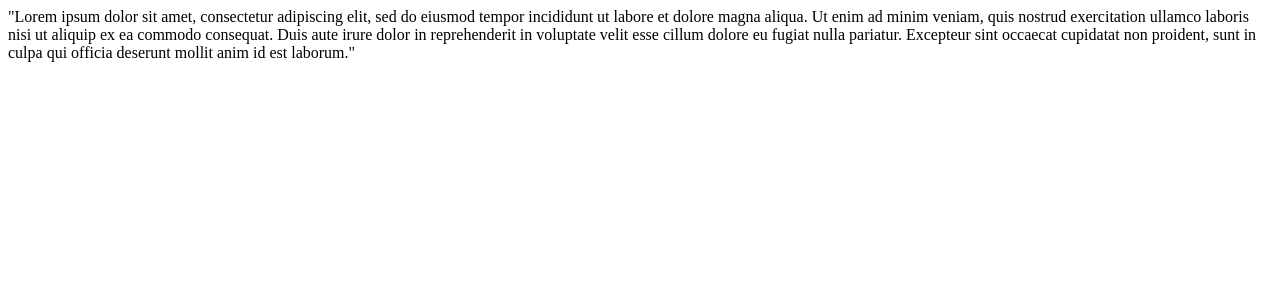
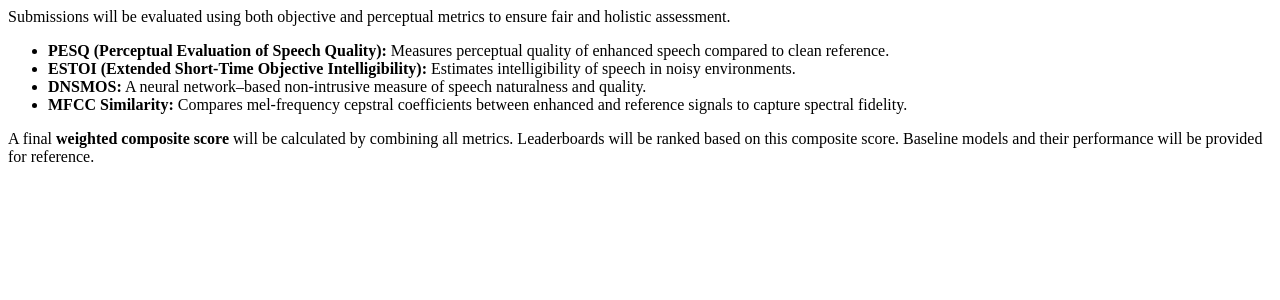
Before and after one commit to RASE-Challenge/rase2026-evalai, a Python web app: template templates/evaluation_details.html in a window 1280 px wide. Shown: the top 300 px of the page. Run offline with Jinja, Linux system fonts and the light colour scheme; the template is opened without the code that fills it, so the values that code supplies are empty.

Commit message:
Update evaluation_details.html

```diff
--- a/templates/evaluation_details.html
+++ b/templates/evaluation_details.html
@@ -1 +1,13 @@
-<p>"Lorem ipsum dolor sit amet, consectetur adipiscing elit, sed do eiusmod tempor incididunt ut labore et dolore magna aliqua. Ut enim ad minim veniam, quis nostrud exercitation ullamco laboris nisi ut aliquip ex ea commodo consequat. Duis aute irure dolor in reprehenderit in voluptate velit esse cillum dolore eu fugiat nulla pariatur. Excepteur sint occaecat cupidatat non proident, sunt in culpa qui officia deserunt mollit anim id est laborum."</p>
+<p>
+Submissions will be evaluated using both objective and perceptual metrics to ensure fair and holistic assessment.
+</p>
+<ul>
+  <li><b>PESQ (Perceptual Evaluation of Speech Quality):</b> Measures perceptual quality of enhanced speech compared to clean reference.</li>
+  <li><b>ESTOI (Extended Short-Time Objective Intelligibility):</b> Estimates intelligibility of speech in noisy environments.</li>
+  <li><b>DNSMOS:</b> A neural network–based non-intrusive measure of speech naturalness and quality.</li>
+  <li><b>MFCC Similarity:</b> Compares mel-frequency cepstral coefficients between enhanced and reference signals to capture spectral fidelity.</li>
+</ul>
+<p>
+A final <b>weighted composite score</b> will be calculated by combining all metrics. Leaderboards will be ranked based on this composite score.
+Baseline models and their performance will be provided for reference.
+</p>
```
